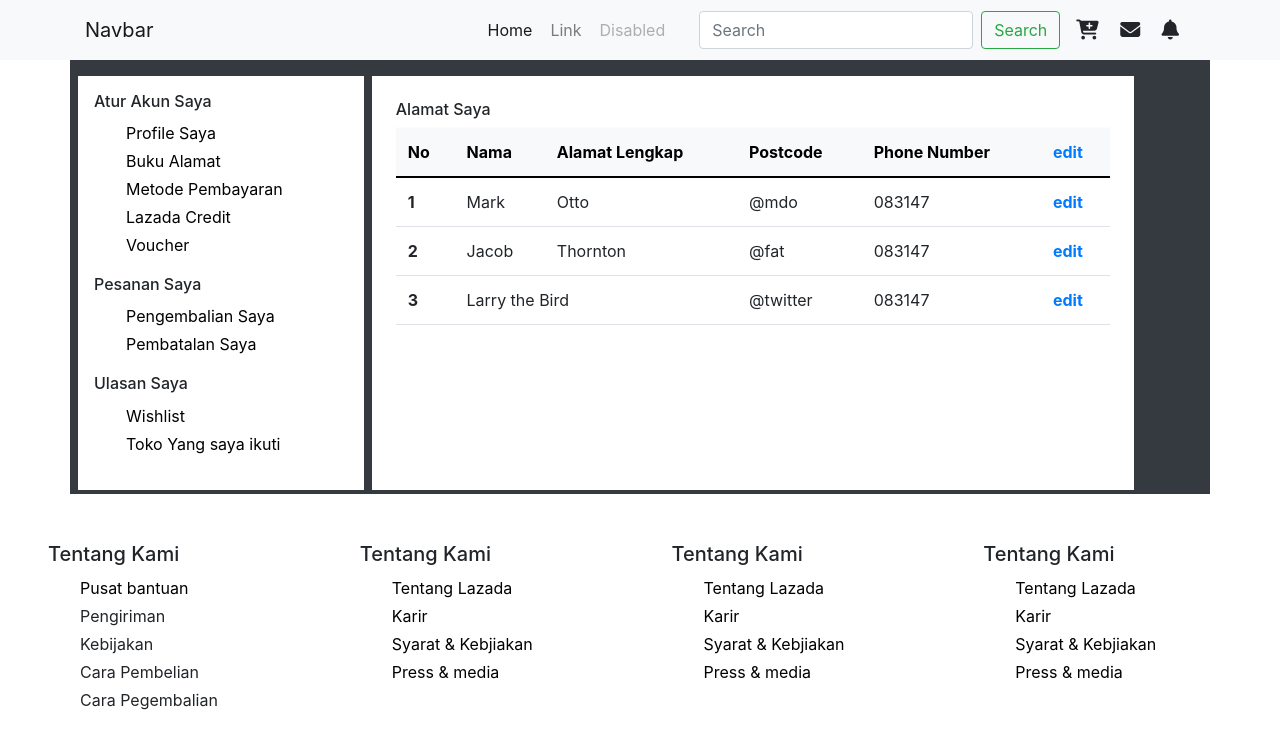
After one commit to sayn410/secondProject, a PHP site: page /alamat-saya.php in a window 1280 px wide. The commit adds this page. Shown: the top 749 px of the page. Run offline with PHP 8.4, Linux system fonts and the light colour scheme; some libraries are stand-ins or nearby versions.

Commit message:
membuat file alamat, credit, profile, dan memodifikasi file index,. style, readme

```diff
--- /dev/null
+++ b/alamat-saya.php
@@ -0,0 +1,186 @@
+<!doctype html>
+<html lang="en">
+
+<head>
+    <!-- Required meta tags -->
+    <meta charset="utf-8">
+    <meta name="viewport" content="width=device-width, initial-scale=1">
+
+    <!-- Bootstrap CSS -->
+    <link href="https://cdn.jsdelivr.net/npm/bootstrap@5.1.0/dist/css/bootstrap.min.css" rel="stylesheet" integrity="sha384-KyZXEAg3QhqLMpG8r+8fhAXLRk2vvoC2f3B09zVXn8CA5QIVfZOJ3BCsw2P0p/We" crossorigin="anonymous">
+
+    <title>Hello, world!</title>
+    <link rel="stylesheet" href="style.css">
+    <link rel="stylesheet" href="https://stackpath.bootstrapcdn.com/bootstrap/4.4.1/css/bootstrap.min.css" integrity="sha384-Vkoo8x4CGsO3+Hhxv8T/Q5PaXtkKtu6ug5TOeNV6gBiFeWPGFN9MuhOf23Q9Ifjh" crossorigin="anonymous">
+    <link rel="stylesheet" type="text/css" href="style.css">
+    <script src="https://kit.fontawesome.com/dc16db328e.js" crossorigin="anonymous"></script>
+
+</head>
+
+<body>
+    <!-- header-start -->
+    <nav class="navbar navbar-expand-lg navbar-light bg-light fixed-top">
+        <div class="container">
+            <a class="navbar-brand" href="#">Navbar</a>
+            <button class="navbar-toggler" type="button" data-bs-toggle="collapse" data-bs-target="#navbarSupportedContent" aria-controls="navbarSupportedContent" aria-expanded="false" aria-label="Toggle navigation">
+                <span class="navbar-toggler-icon"></span>
+            </button>
+            <div class="collapse navbar-collapse" id="navbarSupportedContent">
+                <ul class="navbar-nav ms-auto mr-4 mb-2 mb-lg-0">
+                    <li class="nav-item">
+                        <a class="nav-link active" aria-current="page" href="#">Home</a>
+                    </li>
+                    <li class="nav-item">
+                        <a class="nav-link" href="#">Link</a>
+                    </li>
+
+                    <li class="nav-item">
+                        <a class="nav-link disabled" href="#" tabindex="-1" aria-disabled="true">Disabled</a>
+                    </li>
+                </ul>
+                <form class="d-flex">
+                    <input class="form-control me-2" type="search" placeholder="Search" aria-label="Search">
+                    <button class="btn btn-outline-success" type="submit">Search</button>
+                </form>
+            </div>
+            <div class="icon mt-2">
+                <h5>
+                    <i class="fas fa-cart-plus ml-3 mr-3"></i>
+                    <i class="fas fa-envelope mr-3"></i>
+                    <i class="fas fa-bell mr-3"></i>
+                </h5>
+            </div>
+        </div>
+    </nav>
+    <!-- header-end -->
+    <div class="container mt-5 bg-dark p-1 ">
+        <div class="row ms-1 mt-4">
+            <div class="col-md-3 bg-white mr-2  p-3">
+                <h6>Atur Akun Saya</h6>
+                <ul>
+                    <li><a href="">Profile Saya</a></li>
+                    <li><a href="">Buku Alamat</a></li>
+                    <li><a href="">Metode Pembayaran</a></li>
+                    <li><a href="">Lazada Credit</a></li>
+                    <li><a href="">Voucher</a></li>
+                </ul>
+                <h6>Pesanan Saya</h6>
+                <ul>
+                    <li><a href="">Pengembalian Saya</a></li>
+                    <li><a href="">Pembatalan Saya</a></li>
+                </ul>
+                <h6>Ulasan Saya</h6>
+                <ul>
+                    <li><a href="">Wishlist</a></li>
+                    <li><a href="">Toko Yang saya ikuti</a></li>
+                </ul>
+            </div>
+            <div class="col-md-8 bg-white p-4  ">
+                <h6>Alamat Saya</h6>
+                <table class="table">
+                    <thead class="table-light">
+                        <tr>
+                            <th scope="col">No</th>
+                            <th scope="col">Nama</th>
+                            <th scope="col">Alamat Lengkap</th>
+                            <th scope="col">Postcode</th>
+                            <th scope="col">Phone Number</th>
+                            <th scope="col"><a href="">edit</a></th>
+
+                        </tr>
+                    </thead>
+                    <tbody>
+                        <tr>
+                            <th scope="row">1</th>
+                            <td>Mark</td>
+                            <td>Otto</td>
+                            <td>@mdo</td>
+                            <td>083147</td>
+                            <th scope="col"><a href="">edit</a></th>
+
+                        </tr>
+                        <tr>
+                            <th scope="row">2</th>
+                            <td>Jacob</td>
+                            <td>Thornton</td>
+                            <td>@fat</td>
+                            <td>083147</td>
+                            <th scope="col"><a href="">edit</a></th>
+
+
+                        </tr>
+                        <tr>
+                            <th scope="row">3</th>
+                            <td colspan="2">Larry the Bird</td>
+                            <td>@twitter</td>
+                            <td>083147</td>
+                            <th scope="col"><a href="">edit</a></th>
+
+
+                        </tr>
+                    </tbody>
+                </table>
+
+
+
+
+            </div>
+        </div>
+    </div>
+    <!-- footer start -->
+    <div class="container-fluid mt-5 ps-5">
+        <div class="row pt-20">
+            <div class="col-md-3">
+                <h5>Tentang Kami</h5>
+                <ul>
+                    <li><a href=""> Pusat bantuan</a></li>
+                    <li>Pengiriman</li>
+                    <li>Kebijakan</li>
+                    <li>Cara Pembelian</li>
+                    <li>Cara Pegembalian</li>
+                </ul>
+            </div>
+            <div class="col-md-3">
+                <h5>Tentang Kami</h5>
+                <ul>
+                    <li><a href="">Tentang Lazada</a></li>
+                    <li><a href="">Karir</a></li>
+                    <li><a href="">Syarat & Kebjiakan</a></li>
+                    <li><a href="">Press & media</a></li>
+                </ul>
+            </div>
+            <div class="col-md-3">
+                <h5>Tentang Kami</h5>
+                <ul>
+                    <li><a href="">Tentang Lazada</a></li>
+                    <li><a href="">Karir</a></li>
+                    <li><a href="">Syarat & Kebjiakan</a></li>
+                    <li><a href="">Press & media</a></li>
+                </ul>
+            </div>
+            <div class="col-md-3">
+                <h5>Tentang Kami</h5>
+                <ul>
+                    <li><a href="">Tentang Lazada</a></li>
+                    <li><a href="">Karir</a></li>
+                    <li><a href="">Syarat & Kebjiakan</a></li>
+                    <li><a href="">Press & media</a></li>
+                </ul>
+            </div>
+        </div>
+    </div>
+    <!-- footer end -->
+
+    <!-- Optional JavaScript; choose one of the two! -->
+
+    <!-- Option 1: Bootstrap Bundle with Popper -->
+    <script src="https://cdn.jsdelivr.net/npm/bootstrap@5.1.0/dist/js/bootstrap.bundle.min.js" integrity="sha384-U1DAWAznBHeqEIlVSCgzq+c9gqGAJn5c/t99JyeKa9xxaYpSvHU5awsuZVVFIhvj" crossorigin="anonymous"></script>
+
+    <!-- Option 2: Separate Popper and Bootstrap JS -->
+    <!--
+    <script src="https://cdn.jsdelivr.net/npm/@popperjs/core@2.9.3/dist/umd/popper.min.js" integrity="sha384-eMNCOe7tC1doHpGoWe/6oMVemdAVTMs2xqW4mwXrXsW0L84Iytr2wi5v2QjrP/xp" crossorigin="anonymous"></script>
+    <script src="https://cdn.jsdelivr.net/npm/bootstrap@5.1.0/dist/js/bootstrap.min.js" integrity="sha384-cn7l7gDp0eyniUwwAZgrzD06kc/tftFf19TOAs2zVinnD/C7E91j9yyk5//jjpt/" crossorigin="anonymous"></script>
+    -->
+</body>
+
+</html>
```
Also changed, not shown: credit-saya.php (added, +155 -0 lines), index.html (+41 -9 lines), profile-saya.php (added, +168 -0 lines), style.css (+28 -3 lines), README.md.
